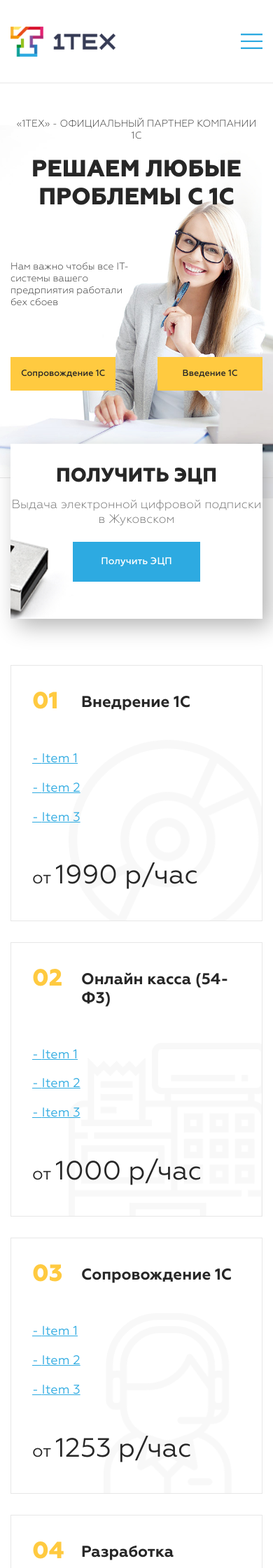
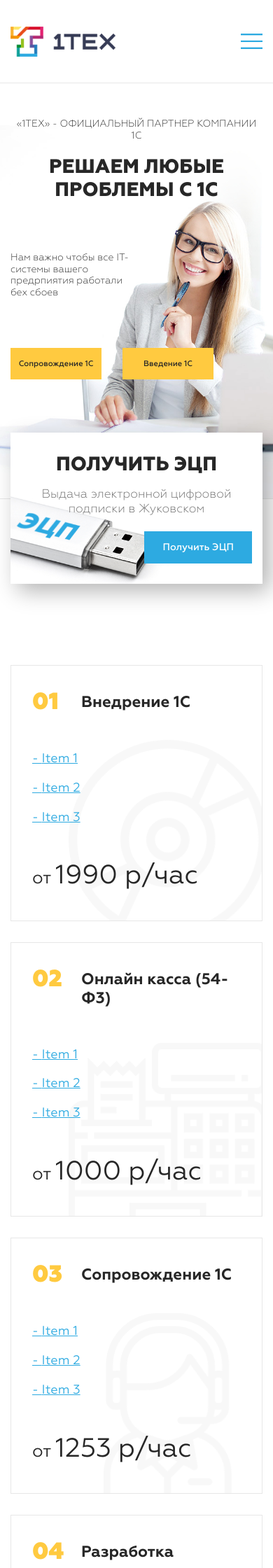
Before and after one commit to dmytroivanishin/dmytroivanishin.github.io, a PHP site: page / in a window 390 px wide. Shown: the top 2240 px of the page at 70% size. Run offline with PHP 8.4, Linux system fonts and the light colour scheme.

Commit message:
edit new

```diff
--- a/onec/index.html
+++ b/onec/index.html
@@ -69,12 +69,13 @@
 						<div class="phone-container">
 							<p>+7 (499) 394 52 00</p>
 						</div>
+						<div class="burger-container">
+							<button class="burger"></button>
+						</div>
 						<div class="btn-container">
 							<button class="btn btn-white call">Заказать звонок</button>
 						</div>
-						<div class="burger-container">
-							<button class="burger"></button>
-						</div>
+
 
 					</div>
 				</div>
@@ -84,11 +85,11 @@
 		<div class="about">
 			<div class="container">
 				<div class="row clearfix">
-					<div class="col-md-7">
+					<div class="col-md-7 col-sm-9">
 						<p>«1TEX» - Официальный партнер компании 1С</p>
 						<h1>Решаем любые проблемы с 1С</h1>
 						<p>Нам важно чтобы все IT-системы вашего предрпиятия работали бех сбоев</p>
-						<div class="btn-collection">
+						<div class="btn-collection clearfix">
 							<button class="btn btn-yellow">Сопровождение 1C</button>
 							<button class="btn btn-yellow">Введение 1C</button>
 						</div>
@@ -109,7 +110,7 @@
 									<p>Выдача электронной цифровой подписки в Жуковском</p>
 								</div>
 							</div>
-							<div class="col-sm-offset-5 col-md-3 col-md-offset-0">
+							<div class="col-sm-offset-5 col-md-3 col-md-offset-0 btn-center">
 								<button class="btn btn-blue">Получить ЭЦП</button>
 							</div>
 						</div>
@@ -212,7 +213,7 @@
 									<h3>Купить 1С Управление торговлей 8 по всей России</h3>
 									<p class="offer-hidden9">Lorem ipsum dolor sit amet, consectetur adipisicing elit. Magnam optio, atque omnis dignissimos quam quos expedita maiores.</p>
 									<p class="offer-hidden9">3500р<span>4200р</span></p>
-									<a class="offer-hidden9" href="#" class="detail">Подробнее</a>
+									<a class="offer-hidden9 detail" href="#" >Подробнее</a>
 								</div>
 							</div>
 							<div class="col-xs-12 offer-hidden12">
@@ -234,7 +235,7 @@
 									<h3>Купить 1С Управление торговлей 8 по всей России</h3>
 									<p class="offer-hidden9">Lorem ipsum dolor sit amet, consectetur adipisicing elit. Magnam optio, atque omnis dignissimos quam quos expedita maiores.</p>
 									<p class="offer-hidden9">3500р<span>4200р</span></p>
-									<a class="offer-hidden9" href="#" class="detail">Подробнее</a>
+									<a class="offer-hidden9 detail" href="#" >Подробнее</a>
 								</div>
 							</div>
 							<div class="col-xs-12 offer-hidden12">
@@ -256,7 +257,7 @@
 				<div class="col-md-12">
 					<h2>Продажа программного обеспечения</h2>
 					<div class="row">
-						<div class="col-md-6 nth">
+						<div class="col-md-6 col-sm-6 nth">
 							<div class="product">
 								<img src="./img/drweb_logo.png" alt="drweb">
 								<h3>Lorem ipsum dolor sit amet, consectetur adipisicing elit. Praesentium, aliquam!</h3>
@@ -267,7 +268,7 @@
 								</ul>
 							</div>
 						</div>
-						<div class="col-md-6 nth">
+						<div class="col-md-6 col-sm-6 nth">
 							<div class="product">
 								<img src="./img/mc_logo.png" alt="drweb">
 								<h3>Lorem ipsum dolor sit amet, consectetur adipisicing elit. Praesentium, aliquam!</h3>
@@ -278,7 +279,7 @@
 								</ul>
 							</div>
 						</div>
-						<div class="col-md-6 nth">
+						<div class="col-md-6 col-sm-6 nth">
 							<div class="product">
 								<img src="./img/one_logo.png" alt="drweb">
 								<h3>Lorem ipsum dolor sit amet, consectetur adipisicing elit. Praesentium, aliquam!</h3>
@@ -289,7 +290,7 @@
 								</ul>
 							</div>
 						</div>
-						<div class="col-md-6 nth">
+						<div class="col-md-6 col-sm-6 nth">
 							<div class="product">
 								<img src="./img/kas_logo.png" alt="drweb">
 								<h3>Lorem ipsum dolor sit amet, consectetur adipisicing elit. Praesentium, aliquam!</h3>
@@ -351,6 +352,19 @@
 				<div class="col-xs-6">
 					<p class="telephone">+7 (499) 394 52 00</p>
 					<p class="ogrn"><strong>ОГРН:</strong> 000000000</p>
+				</div>
+				<div class="col-xs-12">
+					<ul class="social clearfix">
+						<li><a href="#"><img src="./img/vk.png" alt=""></a></li>
+						<li><a href="#"><img src="./img/fc.png" alt=""></a></li>
+						<li><a href="#"><img src="./img/tw.png" alt=""></a></li>
+						<li><a href="#"><img src="./img/dl.png" alt=""></a></li>
+						<li><a href="#"><img src="./img/lj.png" alt=""></a></li>
+						<li><a href="#"><img src="./img/at.png" alt=""></a></li>
+					</ul>
+				</div>
+				<div class="col-xs-12">
+					<p class="copy">Lorem ipsum dolor sit amet, consectetur adipisicing elit.</p>
 				</div>
 			</div>
 			<!--Medium-->
--- a/onec/js/common.js
+++ b/onec/js/common.js
@@ -1,4 +1,5 @@
 $(document).ready(function(){
+
 
 	$(".burger").on("click", function(){
 
--- a/onec/style.css
+++ b/onec/style.css
@@ -441,7 +441,7 @@
     width: 100%;
     height: 216px;
     margin-top: 76px;
-    background: #fff url(./img/flash_d.jpg) -40% center no-repeat;
+    background: #fff url(./img/flash_d.jpg) -40% 60% no-repeat;
     -webkit-box-shadow: 10px 10px 30px rgba(0, 0, 0, 0.3);
        -moz-box-shadow: 10px 10px 30px rgba(0, 0, 0, 0.3);
             box-shadow: 10px 10px 30px rgba(0, 0, 0, 0.3);
@@ -521,7 +521,7 @@
         position: absolute;
         top: -12px;
         left: 0;
-        font-weight: 800;
+        font-weight: 900;
         font-size: 1.6em;
         color: #ffca40; }
     .items .item ul {
@@ -810,9 +810,7 @@
   header .about h1 {
     font-size: 4em; }
   header .header-bottom {
-    background-position: -100% center; }
-  .feedback {
-    background-position: -40% bottom; } }
+    background-position: -100% 60%; } }
 
 /* Medium Devices, Desktops */
 @media only screen and (max-width: 992px) {
@@ -828,7 +826,7 @@
     header .about h1 {
       font-size: 3em; }
     header .header-bottom {
-      background-position: -1000% center;
+      background-position: -240px 60%;
       line-height: 1.2; }
       header .header-bottom h3 {
         margin-top: 20px; }
@@ -861,13 +859,20 @@
   section {
     padding: 60px 0 0; }
   header {
-    height: 820px; }
+    height: 820px;
+    background-position: center 20%;
+    -webkit-background-size: auto 70%;
+       -moz-background-size: auto 70%;
+            background-size: auto 70%; }
+    header::after {
+      top: 622px; }
     header .menu-popup .phone-container {
       display: block; }
     header .phone-container {
       display: none; }
     header .btn-container {
-      margin-left: 30%; }
+      margin-right: 40px;
+      float: right; }
     header .burger-container {
       float: right; }
     header .about {
@@ -887,12 +892,15 @@
           font-size: 0.9em;
           margin: 0; }
           header .about .btn-collection .btn:last-child {
-            float: right; }
+            margin-left: 30px; }
     header .header-bottom {
       line-height: 1.2;
-      height: 250px;
+      height: 216px;
       text-align: center;
-      background-position: 160% center; }
+      background-position: -200px center;
+      -webkit-background-size: auto 160%;
+         -moz-background-size: auto 160%;
+              background-size: auto 160%; }
       header .header-bottom h3 {
         margin-top: 30px; }
       header .header-bottom p {
@@ -924,7 +932,7 @@
        -moz-background-size: auto 60%;
             background-size: auto 60%; }
     header::after {
-      top: 682px; }
+      top: 712px; }
     header .menu-popup .btn-container {
       display: block; }
     header .about p:not(:first-child) {
@@ -944,8 +952,19 @@
       margin-top: 70px; }
     header .btn-container {
       display: none; }
-    header .header-bottom .btn {
-      margin-left: 0; }
+    header .header-bottom {
+      -webkit-background-size: auto 120%;
+         -moz-background-size: auto 120%;
+              background-size: auto 120%;
+      background-position: -160px -10%; }
+      header .header-bottom .btn-center {
+        text-align: right; }
+      header .header-bottom .text {
+        padding: 0 10px; }
+      header .header-bottom .btn {
+        padding: 15px 26px;
+        margin-left: 0;
+        margin-right: 15px; }
   .items .item {
     height: auto;
     padding: 40px 30px; }
@@ -1011,28 +1073,78 @@
   .offers .offer-hidden12 {
     display: block; }
   .products .product img {
-    width: 100%;
-    height: auto; }
+    width: auto;
+    height: 40px; }
   .items .item .price {
-    font-size: 1.3em; } }
+    font-size: 1.3em; }
+  footer .addres,
+  footer .telephone {
+    padding-left: 10px; }
+    footer .addres::before,
+    footer .telephone::before {
+      font-family: FontAwesome;
+      position: absolute;
+      top: -4px;
+      left: -5px;
+      font-size: 1.5em; } }
 
 /*==========  Mobile First Method  ==========*/
 /* Custom, iPhone Retina */
 @media only screen and (min-width: 320px) {
-  /**/ }
+  header .about h1 {
+    font-size: 2em; }
+  header .about .btn-collection .btn {
+    width: 130px;
+    padding: 16px 2px;
+    font-size: 0.8em; }
+  header .about .btn-center {
+    text-align: right; }
+  header .about .text {
+    padding: 0 10px; } }
 
 /* Extra Small Devices, Phones */
 @media only screen and (min-width: 480px) {
-  /**/ }
+  header .about h1 {
+    font-size: 2.4em; }
+  header .about .btn-collection .btn {
+    width: 130px;
+    padding: 20px 26px;
+    font-size: 1em;
+    width: 210px; }
+  header .about .btn-center {
+    text-align: right; }
+  header .about .text {
+    padding: 0 10px; }
+  footer .social li a img {
+    width: auto;
+    height: 20px; } }
 
 /* Small Devices, Tablets */
 @media only screen and (min-width: 768px) {
-  /**/ }
+  header .header-bottom {
+    text-align: left; }
+    header .header-bottom .btn {
+      margin-left: 0; } }
 
 /* Medium Devices, Desktops */
 @media only screen and (min-width: 992px) {
-  /**/ }
+  header .header-bottom {
+    text-align: left; }
+  /*header
+		.header-bottom */ }
 
 /* Large Devices, Wide Screens */
 @media only screen and (min-width: 1200px) {
-  /**/ }
+  header .header-bottom {
+    text-align: left; }
+  header .about h1 {
+    font-size: 5em; }
+  header .about .btn-collection .btn {
+    width: 130px;
+    padding: 20px 30px;
+    font-size: 1em;
+    width: 210px; }
+  header .about .btn-center {
+    text-align: right; }
+  header .about .text {
+    padding: 0 10px; } }
```
Also changed, not shown: other parts of onec/style.css (+48 -5 lines).
